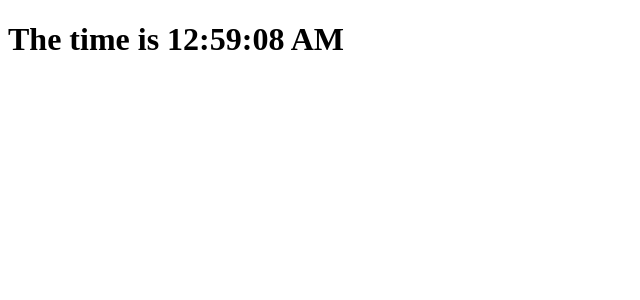
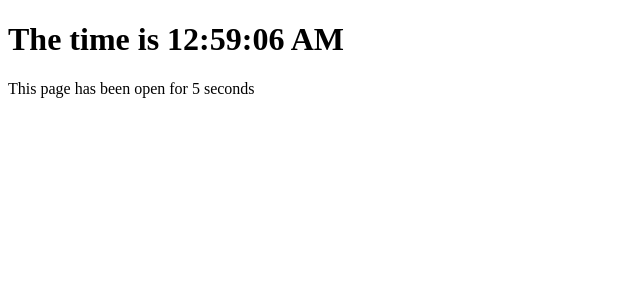
Before and after one commit to yutak23/intro-svelt-vite-js, a Svelte app: page / in a window 1280 px wide. Shown: the top 300 px of the page, without its empty margins (0-640 px from the left). Built offline with nearby package versions, Linux system fonts and the light colour scheme.

Commit message:
feat: Part 1 / Stores / Derived stores（vueのpiniaのgetter的なイメージ）

```diff
--- a/src/App.svelte
+++ b/src/App.svelte
@@ -1,5 +1,5 @@
 <script>
-	import { time } from './stores';
+	import { time, elapsed } from './stores';
 
 	const formatter = new Intl.DateTimeFormat('en', {
 		hour12: true,
@@ -10,3 +10,9 @@
 </script>
 
 <h1>The time is {formatter.format($time)}</h1>
+
+<p>
+	This page has been open for
+	{$elapsed}
+	{$elapsed === 1 ? 'second' : 'seconds'}
+</p>
--- a/src/stores.js
+++ b/src/stores.js
@@ -1,7 +1,7 @@
 // eslint-disable-next-line import/no-unresolved
-import { readable } from 'svelte/store';
+import { readable, derived } from 'svelte/store';
 
-const time = readable(new Date(), (set) => {
+export const time = readable(new Date(), (set) => {
 	const interval = setInterval(() => {
 		set(new Date());
 	}, 1000);
@@ -11,5 +11,6 @@ const time = readable(new Date(), (set) => {
 	};
 });
 
-// eslint-disable-next-line import/prefer-default-export
-export { time };
+const start = new Date();
+
+export const elapsed = derived(time, ($time) => Math.round(($time - start) / 1000));
```
